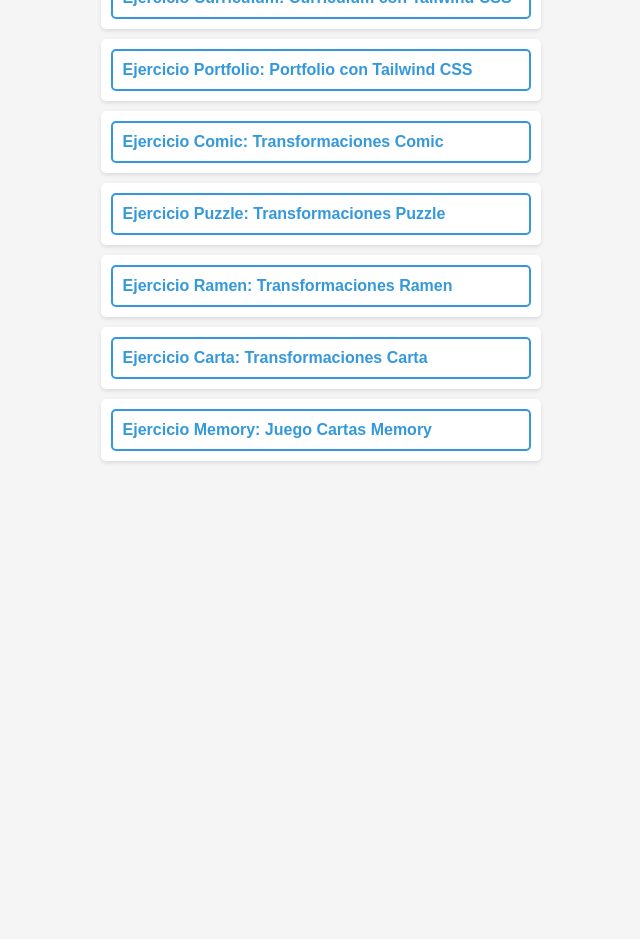
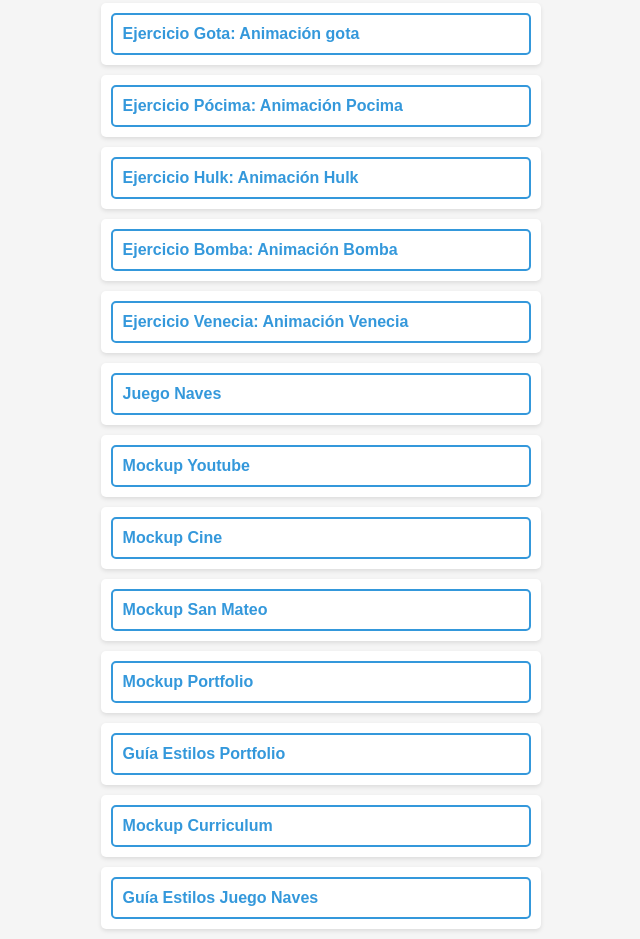
Before and after one commit to asorrochel/Interfaces, a plain HTML site: page index.html in a window 1280 px wide. Shown: the part 442-1381 px from the top of the page, without its empty margins (319-959 px from the left). Before the commit the page ends 913 px from the top, so only its background shows below. Drawn offline with Linux system fonts and the light colour scheme.

Commit message:
feat: changes on index

```diff
--- a/index.html
+++ b/index.html
@@ -22,8 +22,19 @@
         <li><a href="Ejercicio_ramen/index.html">Ejercicio Ramen: Transformaciones Ramen</a></li>
         <li><a href="Ejercicio_carta/index.html">Ejercicio Carta: Transformaciones Carta</a></li>
         <li><a href="Ejercicio_memory/index.html">Ejercicio Memory: Juego Cartas Memory</a></li>
-
-
+        <li><a href="Ejercicio_gota/index.html">Ejercicio Gota: Animación gota</a></li>
+        <li><a href="Ejercicio_jarra/index.html">Ejercicio Pócima: Animación Pocima</a></li>
+        <li><a href="Ejercicio_coches/index.html">Ejercicio Hulk: Animación Hulk</a></li>
+        <li><a href="Ejercicio_explosion/index.html">Ejercicio Bomba: Animación Bomba</a></li>
+        <li><a href="Ejercicio_gondola/index.html">Ejercicio Venecia: Animación Venecia</a></li>
+        <li><a href="Ejercicio_Naves/index.html">Juego Naves</a></li>
+        <li><a href="mockupYoutube.pdf">Mockup Youtube</a></li>
+        <li><a href="mockupCine.pdf">Mockup Cine</a></li>
+        <li><a href="mockupsSanMateo.pdf">Mockup San Mateo</a></li>
+        <li><a href="mockupPortfolio.pdf">Mockup Portfolio</a></li>
+        <li><a href="guiaEstilosPortfolio.pdf">Guía Estilos Portfolio</a></li>
+        <li><a href="mockupCurriculum.pdf">Mockup Curriculum</a></li>
+        <li><a href="guiaEstilosJuegoNaves.pdf">Guía Estilos Juego Naves</a></li>
     </ul>
 </body>
 </html>
```
